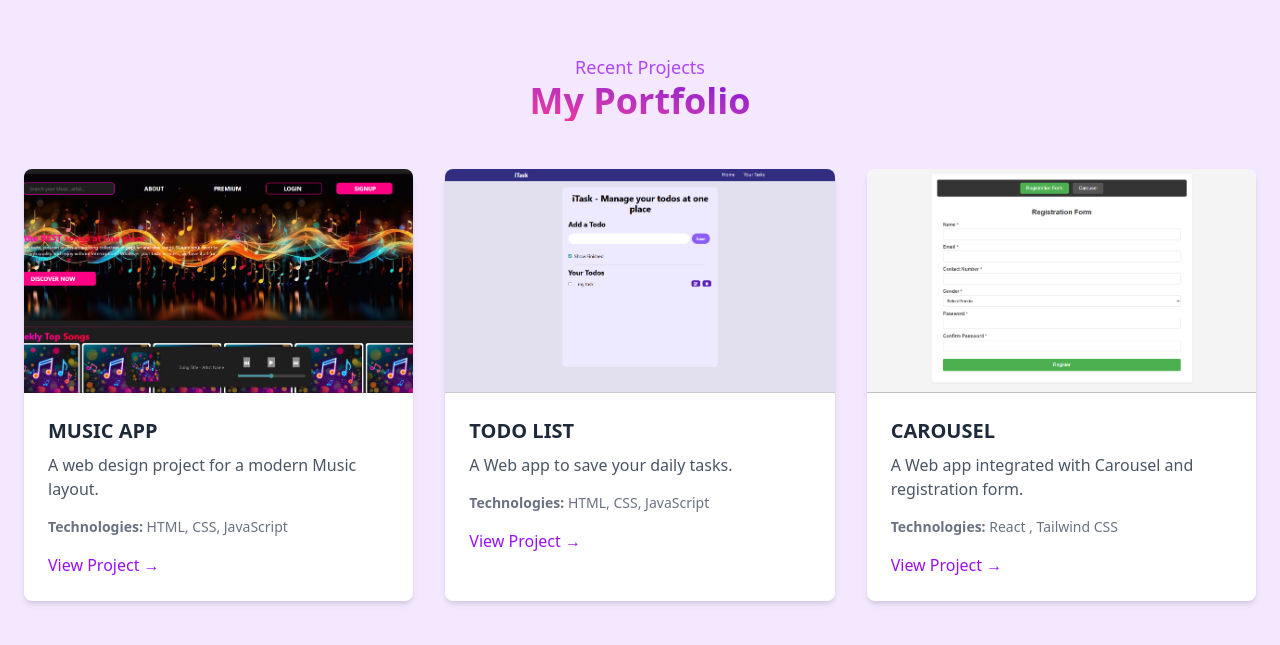
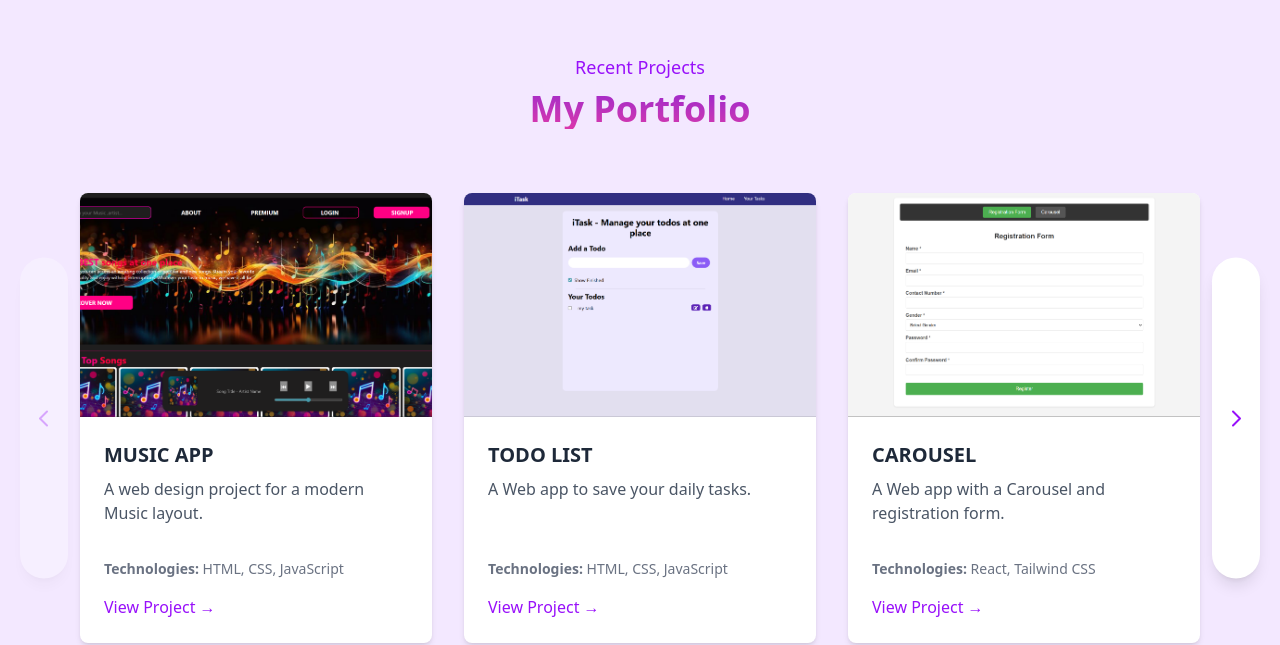
Before and after one commit to sarthakkaushik927/TASK-4-PORTFOLIO, a React (Vite) app: page / in a window 1280 px wide. Shown: the part 2152-2797 px from the top of the page. Built offline with nearby package versions, Linux system fonts and the light colour scheme.

Commit message:
added carousel with display adaptibility

```diff
--- a/src/components/AboutMeSection.jsx
+++ b/src/components/AboutMeSection.jsx
@@ -9,13 +9,13 @@ const AboutMeSection = () => {
           <h2 className="hover:scale-x-110 inline-block  duration-300 bg-gradient-to-bl from-purple-700 to-pink-500 bg-clip-text text-transparent text-3xl md:text-4xl font-bold my-1">About Me</h2>
       </div>
 
-      <div className="container mx-auto flex flex-col md:flex md:flex-row items-center px-6 h-[60vh]">
+      <div className="container mx-auto flex flex-col  md:flex md:flex-row md:width-full lg:flex lg:flex-row items-center justify-between px-6 h-[60vh]">
 
 
 
-        <div className="md:w-1/2  mb-16 md:mb-0">
+        <div className="md:w-1/2  mb-16 md:mb-0  mx-auto flex justify-center ">
 
-          <div className=" md:w-130 md:h-[349px] md:overflow-y-visible bg-purple-300 rounded-4xl translate-y-20 shadow-2xl hover:scale-105 hover:duration-300 transition-all ">
+          <div className=" md:w-130 md:h-[349px]  bg-purple-300 rounded-4xl translate-y-20 shadow-2xl hover:scale-105 hover:duration-300 transition-all ">
 
                   <img
                       src={Hero}
--- a/src/components/ContactForm.jsx
+++ b/src/components/ContactForm.jsx
@@ -16,7 +16,7 @@ const ContactForm = () => {
 
   const handleSubmit = (e) => {
     e.preventDefault();
-    // Basic validation
+
     if (!formData.name || !formData.email || !formData.message) {
       alert('Please fill in all required fields.');
       return;
--- a/src/components/PortfolioSection.jsx
+++ b/src/components/PortfolioSection.jsx
@@ -1,17 +1,30 @@
-import React from 'react';
-import Music from "/music.png"
-import TODO from "/TODO.png"
-import CAROUSEL from "/CAROUSEL-REGISTRATION.png"
+import React, { useState, useEffect } from 'react';
 import { motion } from "motion/react";
 
-// Reusable ProjectCard component
+const ChevronLeftIcon = () => (
+  <svg xmlns="http://www.w3.org/2000/svg" className="h-6 w-6" fill="none" viewBox="0 0 24 24" stroke="currentColor">
+    <path strokeLinecap="round" strokeLinejoin="round" strokeWidth={2} d="M15 19l-7-7 7-7" />
+  </svg>
+);
+
+const ChevronRightIcon = () => (
+  <svg xmlns="http://www.w3.org/2000/svg" className="h-6 w-6" fill="none" viewBox="0 0 24 24" stroke="currentColor">
+    <path strokeLinecap="round" strokeLinejoin="round" strokeWidth={2} d="M9 5l7 7-7 7" />
+  </svg>
+);
+
+
+
 const ProjectCard = ({ title, description, technologies, link, imageUrl }) => {
   return (
-    <motion.div whileTap={{scale:0.8}} transition={{duration:0}} className="bg-white rounded-lg shadow-md overflow-hidden transform hover:border-2 hover:border-purple-500 hover:-translate-y-4 transition-transform duration-300 hover:shadow-2xl  ">
+    <motion.div whileTap={{scale:0.8}} transition={{duration:0}}
+      className="bg-white rounded-lg shadow-md overflow-hidden h-full flex flex-col mx-auto transition-transform duration-300 hover:-translate-y-2"
+      style={{ minHeight: '450px' }}
+    >
       <img src={imageUrl} alt={title} className="w-full h-56 object-cover" />
-      <div className="p-6">
+      <div className="p-6 flex flex-col flex-grow">
         <h3 className="text-xl font-bold text-gray-800 mb-2">{title}</h3>
-        <p className="text-gray-600 mb-4">{description}</p>
+        <p className="text-gray-600 mb-4 flex-grow">{description}</p>
         <p className="text-sm text-gray-500 mb-4">
           <strong>Technologies:</strong> {technologies}
         </p>
@@ -19,37 +32,113 @@ const ProjectCard = ({ title, description, technologies, link, imageUrl }) => {
           href={link}
           target="_blank"
           rel="noopener noreferrer"
-          className="text-purple-600 font-medium hover:underline"
+          className="text-purple-600 font-medium hover:underline mt-auto"
         >
-          <motion.button whileTap={{scale:0.8}} transition={{duration:0}} className="text-purple-600 font-medium hover:underline">
-            View Project →
-          </motion.button>
+          View Project →
         </a>
       </div>
     </motion.div>
   );
 };
 
-// Main Portfolio Section
+
 const PortfolioSection = () => {
     const projects = [
-      { title: "MUSIC APP", description: "A web design project for a modern Music layout.", technologies: "HTML, CSS, JavaScript", link: "https://task-1-music-player.vercel.app/", imageUrl: Music },
-      { title: "TODO LIST", description: "A Web app to save your daily tasks.", technologies: "HTML, CSS, JavaScript", link: "https://task-2-loginpage-and-carousel.vercel.app/", imageUrl: TODO },
-      { title: "CAROUSEL", description: "A Web app integrated with Carousel and registration form.", technologies: "React , Tailwind CSS", link: "https://todo-list927.netlify.app/", imageUrl: CAROUSEL },
+      { title: "MUSIC APP", description: "A web design project for a modern Music layout.", technologies: "HTML, CSS, JavaScript", link: "https://task-1-music-player.vercel.app/", imageUrl: "/music.png" },
+      { title: "TODO LIST", description: "A Web app to save your daily tasks.", technologies: "HTML, CSS, JavaScript", link: "https://todo-list927.netlify.app/", imageUrl: "/TODO.png" },
+      { title: "CAROUSEL", description: "A Web app with a Carousel and registration form.", technologies: "React, Tailwind CSS", link: "https://task-2-loginpage-and-carousel.vercel.app/", imageUrl: "/CAROUSEL-REGISTRATION.png" },
+      { title: "PROJECT FOUR", description: "Another awesome project.", technologies: "Next.js", link: "#", imageUrl: "https://placehold.co/600x400/8B5CF6/FFFFFF?text=Project+4" },
+      { title: "PROJECT FIVE", description: "The fifth amazing project.", technologies: "Vue.js", link: "#", imageUrl: "https://placehold.co/600x400/6D28D9/FFFFFF?text=Project+5" },
+      { title: "PROJECT SIX", description: "Number six is the best one.", technologies: "Svelte", link: "#", imageUrl: "https://placehold.co/600x400/4C1D95/FFFFFF?text=Project+6" },
     ];
+
+    const [currentIndex, setCurrentIndex] = useState(0);
+    const [cardsToShow, setCardsToShow] = useState(3);
+
+    useEffect(() => {
+        const handleResize = () => {
+            if (window.innerWidth >= 1024) {
+                setCardsToShow(3);
+            } else if (window.innerWidth >= 768) {
+                setCardsToShow(2);
+            } else {
+                setCardsToShow(1);
+            }
+        };
+        handleResize();
+        window.addEventListener('resize', handleResize);
+        return () => window.removeEventListener('resize', handleResize); // Cleanup
+    }, []);
+
+
+    useEffect(() => {
+        if (currentIndex > projects.length - cardsToShow) {
+            const newIndex = Math.max(0, projects.length - cardsToShow);
+            setCurrentIndex(newIndex);
+        }
+    }, [cardsToShow, currentIndex, projects.length]);
+
+
+    const handleNext = () => {
+        if (currentIndex < projects.length - cardsToShow) {
+            setCurrentIndex(prevIndex => prevIndex + 1);
+        }
+    };
+
+    const handlePrev = () => {
+        if (currentIndex > 0) {
+            setCurrentIndex(prevIndex => prevIndex - 1);
+        }
+    };
 
     return (
         <section id="portfolio" className="py-20 bg-purple-100">
           <div className="container mx-auto px-6">
-            <div className="text-center mb-12 flex flex-col items-center justify-center">
-              <h3 className="inline-block text bg-purple-500 transition duration-300 hover:scale-110 text-lg font-medium hover:bg-gradient-to-bl from-purple-700 to-pink-500 bg-clip-text text-transparent">Recent Projects</h3>
-              <h2 className="inline-block text-3xl md:text-4xl font-bold bg-gradient-to-bl from-purple-700 to-pink-500 bg-clip-text text-transparent hover:scale-110 duration-300">My Portfolio</h2>
+            <div className="text-center mb-12">
+              <h3 className="text-lg font-medium text-purple-600">Recent Projects</h3>
+              <h2 className="text-3xl md:text-4xl font-bold bg-gradient-to-bl from-purple-700 to-pink-500 bg-clip-text text-transparent mt-2">My Portfolio</h2>
             </div>
-            <div className="grid grid-cols-1 md:grid-cols-2 lg:grid-cols-3 gap-8">
-              {projects.map((project, index) => (
-                <ProjectCard key={index} {...project} />
-              ))}
+
+            <div className="relative max-w-sm md:max-w-4xl lg:max-w-6xl mx-auto">
+              <div className="overflow-hidden">
+                <div
+                  className="flex"
+                  style={{
+                    transform: `translateX(-${currentIndex * (100 / cardsToShow)}%)`,
+                    transition: 'transform 0.5s ease-in-out',
+                  }}
+                >
+                  {projects.map((project, index) => (
+                    <div
+                      key={index}
+                      className="flex-none p-4"
+                      style={{ width: `${100 / cardsToShow}%` }}
+                    >
+                      <ProjectCard {...project} />
+                    </div>
+                  ))}
+                </div>
+              </div>
+
+
+              <div>
+                <motion.button  whileHover={{scale:1.2,py:0}} whileTap={{scale:0.8}} transition={{duration:0}}
+                  onClick={handlePrev}
+                  disabled={currentIndex === 0}
+                  className=" absolute md:top-1/2 -bottom-20 left-0 md:-left-11 -translate-y-1/2 bg-white p-3 rounded-full shadow-lg hover:bg-gradient-to-bl from-purple-700 to-pink-500 transition  z-10 text-purple-600 disabled:opacity-30 disabled:cursor-not-allowed"
+                >
+                  <ChevronLeftIcon />
+                </motion.button>
+                <motion.button  whileHover={{scale:1.2 ,py:0}} whileTap={{scale:0.8}} transition={{duration:0}}
+                  onClick={handleNext}
+                  disabled={currentIndex >= projects.length - cardsToShow}
+                  className="absolute md:top-1/2 -bottom-20 right-0 md:-right-11 -translate-y-1/2 bg-white p-3 rounded-full shadow-lg hover:bg-gradient-to-bl from-purple-700 to-pink-500 transition z-10 text-purple-600 disabled:opacity-30 disabled:cursor-not-allowed"
+                >
+                  <ChevronRightIcon />
+                </motion.button>
+              </div>
             </div>
+
           </div>
         </section>
     );
```
Also changed, not shown: src/components/Contactbutton.jsx (+0 -7 lines).
